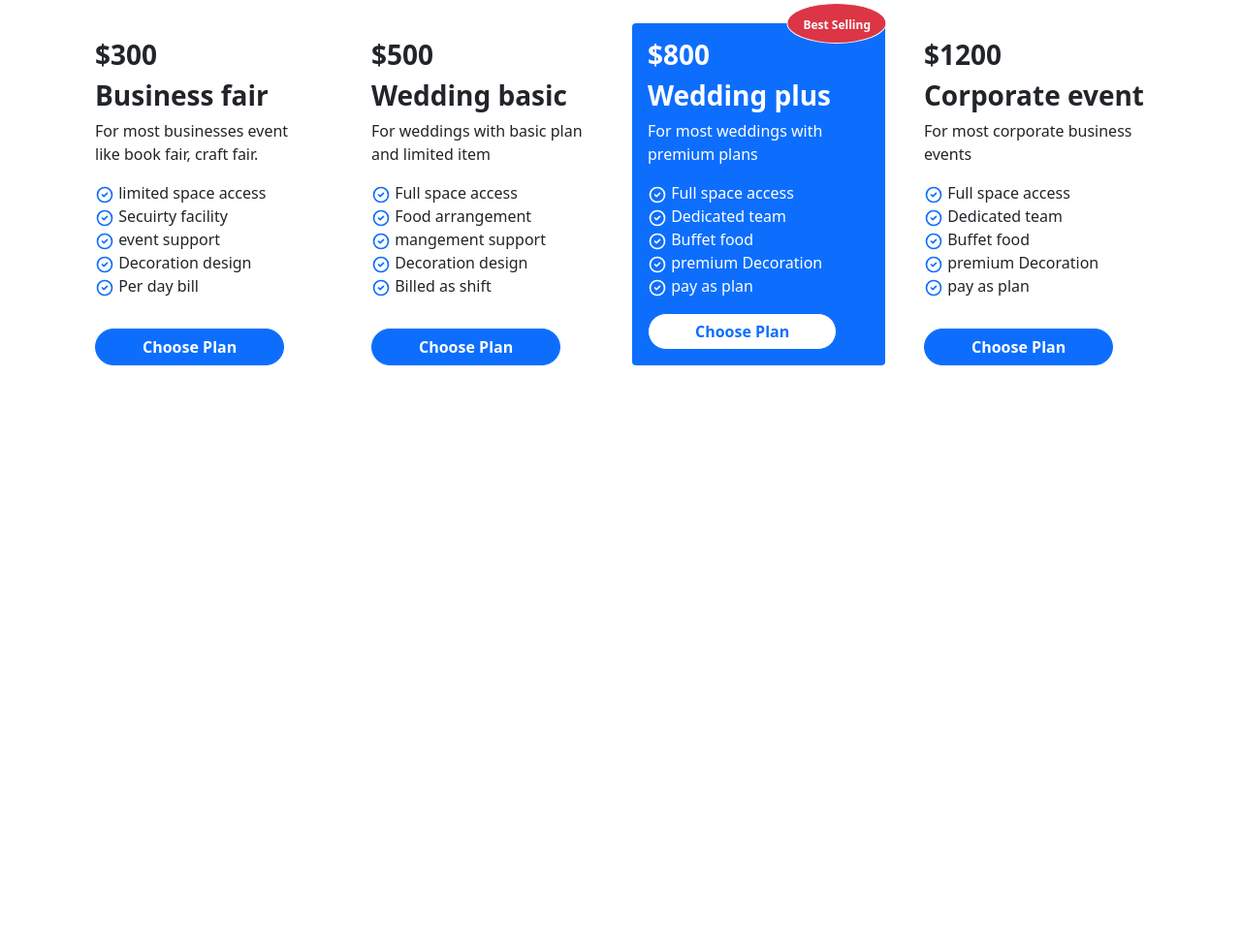
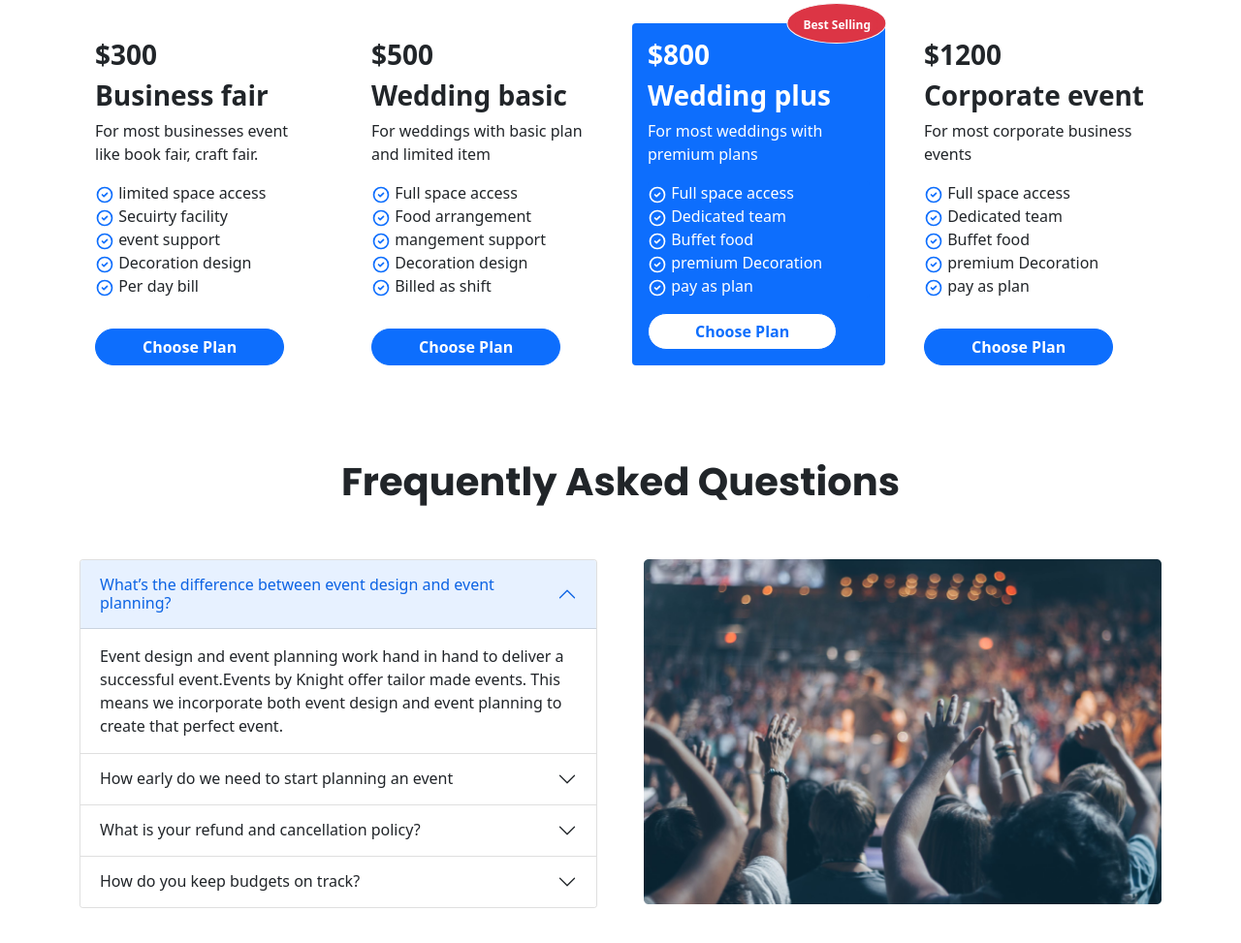
Before and after one commit to Mostafizur10681/convention-center, a plain HTML site: page index.html in a window 1280 px wide. Shown: the part 744-1717 px from the top of the page at 97% size. Before the commit the page ends 1169 px from the top, so only its background shows below. Drawn offline with nearby package versions, Linux system fonts and the light colour scheme.

Commit message:
Frequently qurestion added

```diff
--- a/index.html
+++ b/index.html
@@ -360,6 +360,88 @@
                 </div>
             </div>
         </section>
+
+        <!-- Frequently Asked Questions -->
+        <section class="container mt-5  mb-5">
+            <h2 class=" heading-custom-font pt-5 pb-5 text-center">Frequently Asked Questions</h2>
+            <div class="row row-cols-1 row-cols-md-2  g-5">
+                <div class="col">
+                    <div class="accordion" id="accordionPanelsStayOpenExample">
+                        <div class="accordion-item">
+                            <h2 class="accordion-header" id="panelsStayOpen-headingOne">
+                                <button class="accordion-button" type="button" data-bs-toggle="collapse"
+                                    data-bs-target="#panelsStayOpen-collapseOne" aria-expanded="true"
+                                    aria-controls="panelsStayOpen-collapseOne">
+                                    What’s the difference between event design and event planning?
+                                </button>
+                            </h2>
+                            <div id="panelsStayOpen-collapseOne" class="accordion-collapse collapse show"
+                                aria-labelledby="panelsStayOpen-headingOne">
+                                <div class="accordion-body">
+                                    Event design and event planning work hand in hand to deliver a successful
+                                    event.Events by Knight offer tailor made events. This means we incorporate both
+                                    event design and event planning to create that perfect event.
+                                </div>
+                            </div>
+                        </div>
+                        <div class="accordion-item">
+                            <h2 class="accordion-header" id="panelsStayOpen-headingTwo">
+                                <button class="accordion-button collapsed" type="button" data-bs-toggle="collapse"
+                                    data-bs-target="#panelsStayOpen-collapseTwo" aria-expanded="false"
+                                    aria-controls="panelsStayOpen-collapseTwo">
+                                    How early do we need to start planning an event
+                                </button>
+                            </h2>
+                            <div id="panelsStayOpen-collapseTwo" class="accordion-collapse collapse"
+                                aria-labelledby="panelsStayOpen-headingTwo">
+                                <div class="accordion-body">
+                                    For book our community center you should contact us before three or four days.
+                                    because
+                                    we have my clients. In everyday we arrange a marriage party. For this reason you
+                                    should
+                                    contact us more days!
+                                </div>
+                            </div>
+                        </div>
+                        <div class="accordion-item">
+                            <h2 class="accordion-header" id="panelsStayOpen-headingThree">
+                                <button class="accordion-button collapsed" type="button" data-bs-toggle="collapse"
+                                    data-bs-target="#panelsStayOpen-collapseThree" aria-expanded="false"
+                                    aria-controls="panelsStayOpen-collapseThree">
+                                    What is your refund and cancellation policy?
+                                </button>
+                            </h2>
+                            <div id="panelsStayOpen-collapseThree" class="accordion-collapse collapse"
+                                aria-labelledby="panelsStayOpen-headingThree">
+                                <div class="accordion-body">
+                                    If we design our Cummunity center for you. At the same time if will cancel the
+                                    party.
+                                    You will pay for our design.
+                                </div>
+                            </div>
+                        </div>
+                        <div class="accordion-item">
+                            <h2 class="accordion-header" id="panelsStayOpen-headingThree">
+                                <button class="accordion-button collapsed" type="button" data-bs-toggle="collapse"
+                                    data-bs-target="#panelsStayOpen-collapseThree" aria-expanded="false"
+                                    aria-controls="panelsStayOpen-collapseThree">
+                                    How do you keep budgets on track?
+                                </button>
+                            </h2>
+                            <div id="panelsStayOpen-collapseThree" class="accordion-collapse collapse"
+                                aria-labelledby="panelsStayOpen-headingThree">
+                                <div class="accordion-body">
+                                    We keep budget depence on our package reguirements.
+                                </div>
+                            </div>
+                        </div>
+                    </div>
+                </div>
+                <div class="col">
+                    <img class="img-fluid" src="images/people.png" alt="">
+                </div>
+            </div>
+        </section>
     </main>
     <!-- Script Bootstrap Link -->
     <script src="https://cdn.jsdelivr.net/npm/bootstrap@5.1.3/dist/js/bootstrap.bundle.min.js"
```
